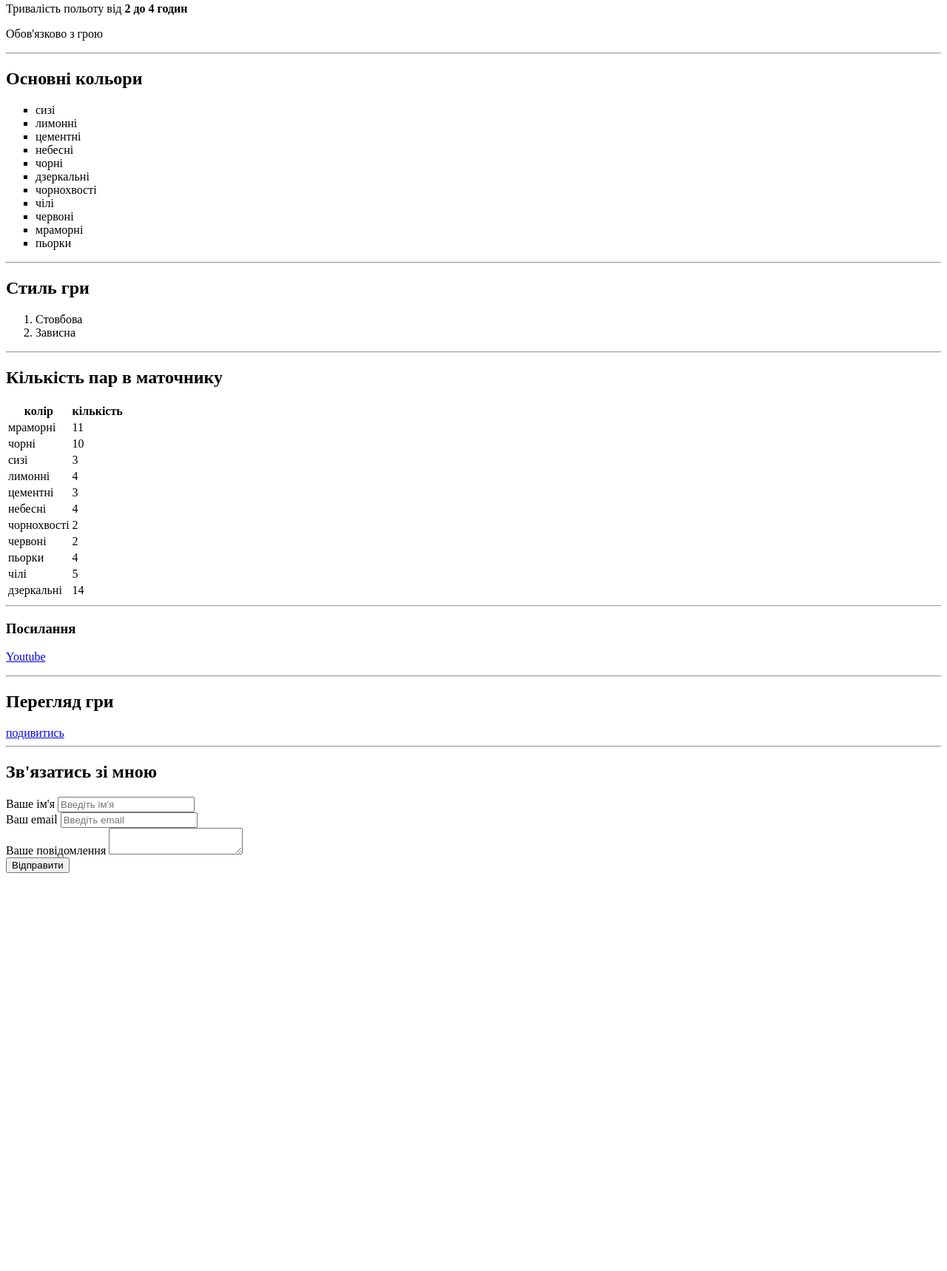
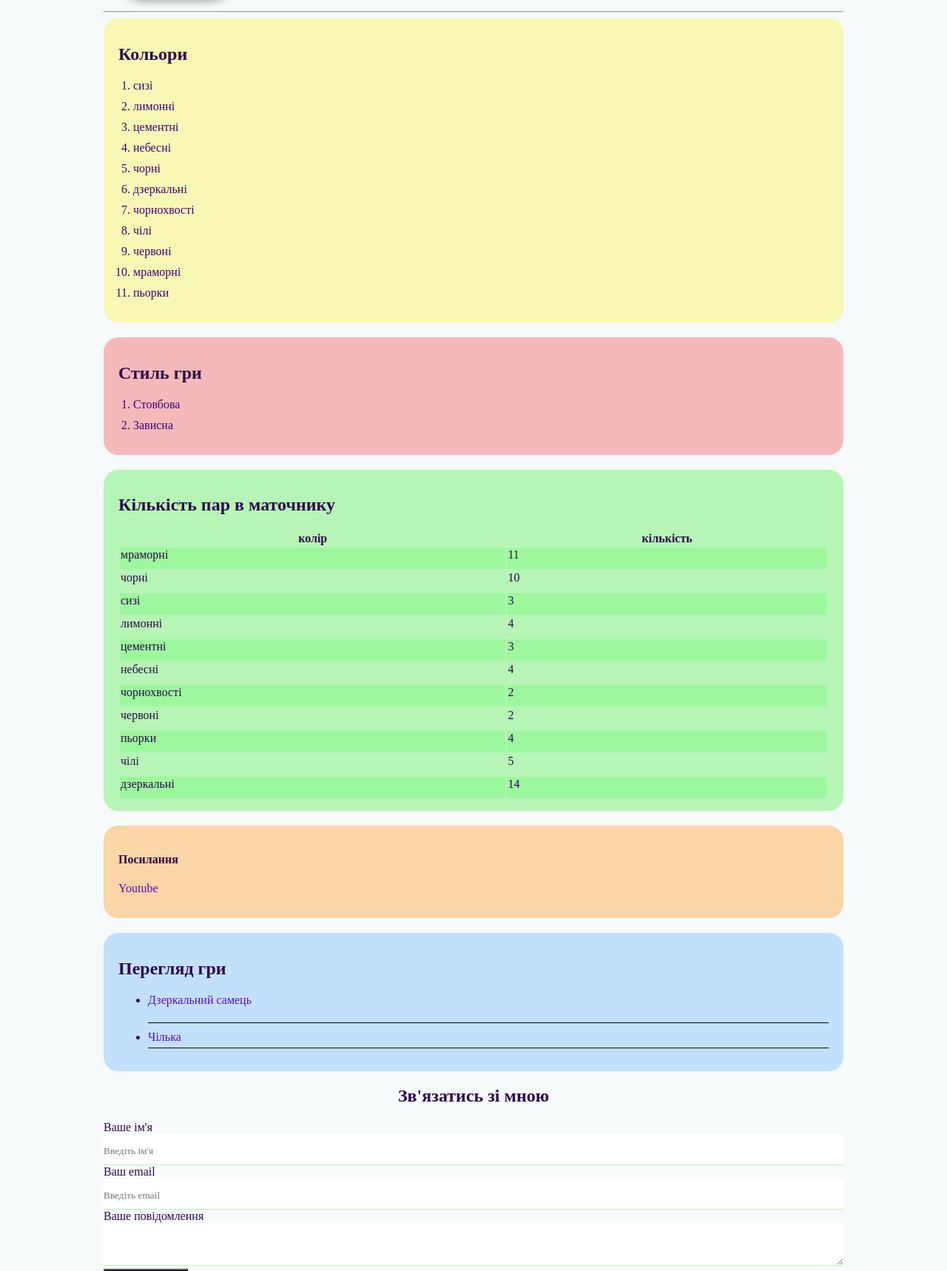
Before and after one commit to boda20071991/cv, a plain HTML site: page index.html in a window 1280 px wide. Shown: the part 235-1953 px from the top of the page at 74% size. Before the commit the page ends 1423 px from the top, so only its background shows below. Drawn offline with Linux system fonts and the light colour scheme.

Commit message:
Add files via upload

```diff
--- a/index.html
+++ b/index.html
@@ -3,18 +3,25 @@
     <head>
         <meta charset="UTF-8">
         <title>Бакінські бойні ЗУ</title>
+        <link href="styles.css" rel="stylesheet" />
     </head>
     <body>
-    <img src="https://yt3.ggpht.com/ytc/AKedOLQNq4oU6FnOk3S0MbsuB3V9Dm80fFYe0IHd9TqpVQ=s900-c-k-c0x00ffffff-no-rj" width="150"/>
+    <div class="container">
+        <div class="info">
+        <img src="https://yt3.ggpht.com/ytc/AKedOLQNq4oU6FnOk3S0MbsuB3V9Dm80fFYe0IHd9TqpVQ=s900-c-k-c0x00ffffff-no-rj"  width="150" alt="фото" class="ava" />
+       <divi class="info-text">
         <h1>Бакінські бойні</h1>
         <em> <strong>Високольотні</strong> ігрові голуби</em>
         <p>Тривалість польоту від <strong> 2 до 4 годин</strong>
         </p>
         <p>Обов'язково з грою</p>
+    </divi>
+    </div>
+        <hr>
+        <div class="one bg-1">
+        <h2>  Кольори</h2>
+        <ol  class="list" type=square>
 
-    <hr>
-     <h2> Основні кольори</h2>
-     <ul type=square>
             <li>сизі</li>
             <li>лимонні</li>
             <li>цементні</li>
@@ -25,16 +32,18 @@
             <li> чілі</li>
             <li>червоні</li>
             <li>мраморні</li>
-         <li>пьорки</li>        </ul>
-         <hr>
+            <li>пьорки</li>        </ol>
+</div>
+            <div class="one bg-2">
         <h2>Стиль гри</h2>
-     <ol>
+        <ol class="list2">
             <li>Cтовбова</li>
             <li>Зависна</li>
         </ol>
-     <hr>
+    </div>
+    <div class="one bg-3">
         <h2>Кількість пар в маточнику</h2>
-     <table>
+        <table class="table">
             <tr>
                 <th>колір</th>
                 <th>кількість</th>
@@ -73,27 +82,43 @@
                 <td>14</td></tr>
             </tr>
         </table>
-     <hr>
-     <h3>Посилання</h3>
+    </div>
+    <div class="one bg-4">
+        <h4>Посилання</h4>
         <p><a href=https://www.youtube.com/channel/UCR0Q8M_7TlupxQ29FbA2w1Q target="_blank">Youtube</a></p>
-     <hr>
+    </div>
+    <div class="one bg-5">
         <h2>Перегляд гри</h2>
-<a href=video.html>подивитись</a>
-<hr>
+        <ul class="v2">
+   <li> <a
+         href="https://www.youtube.com/watch?v=dShgFVYRGFE" target="_blank">Дзеркальний самець</a>
+    </p> </a></li>
+    <li>
+        <a href="https://www.youtube.com/watch?v=79KDmKYRAKI"> Чілька</a>
+    </li>
+</ul>
+</div>
+<div class="contact">
+    <div class="form-group">
     <h2>Зв'язатись зі мною</h2>
     <form action="/"></form>
     <label for="name">Ваше ім'я</label>
     <input type="text" id="name"
     placeholder="Введіть ім'я" >
-<br>
+</div>
+<div class="form-group">
     <label for="email">Ваш email</label>
         <input type="email" id="email"
         placeholder="Введіть email" >
-    <br>
+    </div>
+    <div class="form-group">
         <label for="text">Ваше повідомлення</label>
         <textarea id="text"></textarea>
-    <br>
-    <input type="submit" value="Відправити">
+    </div>
+        <input class="btn" type="submit" value="Відправити">
 
+    </div>
+
+ </div>
         </body>
     </html>
--- /dev/null
+++ b/styles.css
@@ -0,0 +1,102 @@
+body {
+    background-color: #f6fafa;
+    color: rgb(44, 8, 78);
+    font-size: 16;
+    font-weight: 500;
+    font-family: 'Times New Roman', Times, serif;
+}
+a {
+    color: rgb(91, 9, 199);
+    text-decoration: none;
+}
+
+a:hover { text-decoration: underline;}
+.ava {
+    width: 150px;
+    border-radius: 30px;
+    box-shadow: 4px 4px 14px rgba(0, 0, 0, 0.5);
+}
+.info {
+    color: rgb(8, 47, 126);
+    margin: 20px;
+    font-style: italic;
+}
+.container {
+max-width: 1000px;
+margin: auto;
+}
+
+.bg-1{ background: rgb(248, 248, 180);}
+.bg-2{background: rgb(245, 185, 185);}
+.bg-3{background:#b7f5b7 ;}
+.bg-4{background: rgb(250, 213, 166);}
+.bg-5{background: rgb(194, 224, 252);}
+.one {
+    padding: 15px 20px;
+    margin-bottom: 20px;
+    border-radius: 20px;
+}
+.list{
+    padding: 0 20px ;
+}
+.list li {
+    color: rgb(64, 1, 122);
+    margin-bottom: 10px;
+}
+.list2{
+    padding: 0 20px ;
+}
+.list2 li{
+    color: rgb(64, 1, 122);
+    margin-bottom: 10px;
+ }
+ .table{
+     width: 100%;
+ }
+ .table td{
+     padding-bottom: 10px;
+ }
+ .table tr:nth-child(even) {
+     background-color: rgb(157, 248, 157);
+ }
+.v2 li {
+    margin-bottom: 10px;
+   padding-bottom: 5px;
+  border-bottom: 1px solid #070707;
+}
+.contact h2{
+    text-align: center;
+
+}
+.form-group label {
+    display: block;
+}
+.form-group input, .form-group textarea{
+    width: 100%;
+    box-sizing: border-box;
+    border: none;
+   border-bottom: 1px solid #b7f5b7  ;
+   color: #000;
+   padding: 15px 0 10px;
+   font-family: inherit;
+}
+.info{display: flex;}
+.info-text{
+    margin-left: 40px;
+}
+.info-text h4{
+    margin-bottom: 10px;
+
+}
+.container{
+    padding-top: 20px;
+}
+.btn {
+   background:#000 ;
+    color: rgb(255, 255, 255);
+    padding: 15px 20px;
+    cursor: pointer;
+}
+.btn:hover{
+    opacity: 0,9;
+}
```
Lines whose indentation alone changed are shown as unchanged.
